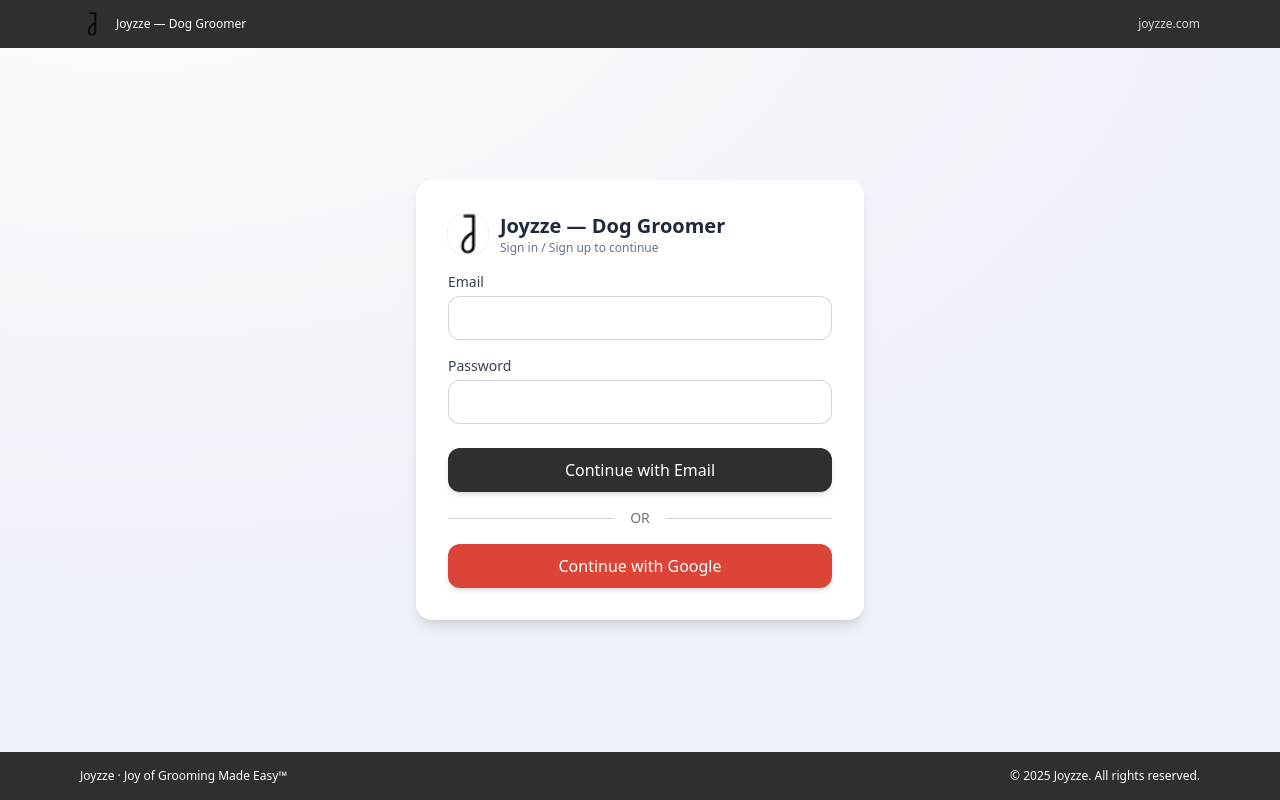
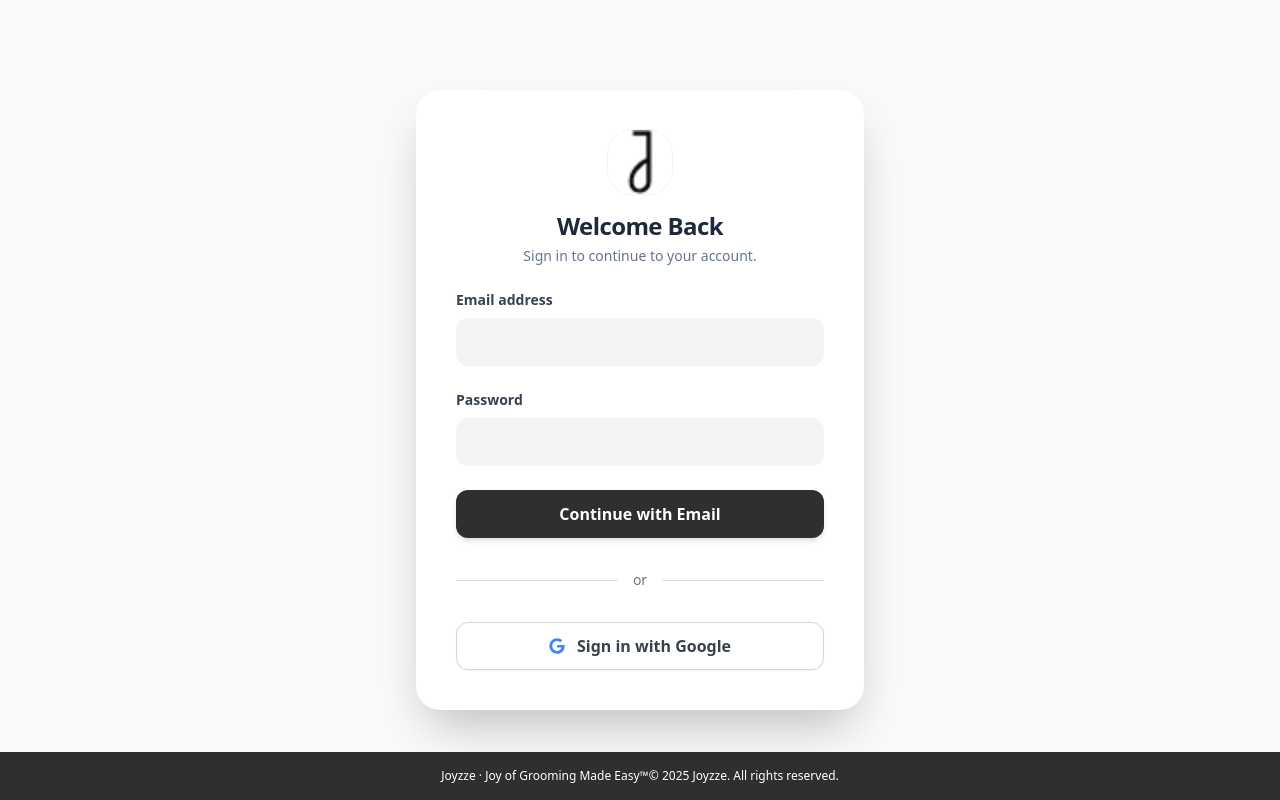
Before and after one commit to Rehan111-555/Groom-dog, a Next.js app: page /signin in a window 1280 px wide. Built offline with nearby package versions, Linux system fonts and the light colour scheme.

Commit message:
Update page.jsx

```diff
--- a/app/signin/page.jsx
+++ b/app/signin/page.jsx
@@ -3,10 +3,11 @@
 import { useState } from 'react';
 import { signIn } from 'next-auth/react';
 import { useRouter } from 'next/navigation';
+import { FaGoogle, FaSpinner } from 'react-icons/fa'; // Make sure to install react-icons: npm install react-icons
 
-// Brand color for header/footer + button
 const BRAND = {
   charcoal: '#2f2f31',
+  blue: '#4285F4',
 };
 
 export default function SignInPage() {
@@ -45,109 +46,80 @@
   }
 
   return (
-    <main className="min-h-screen flex flex-col bg-[radial-gradient(1200px_700px_at_10%_-10%,#ffffff_0%,#f6f7fb_45%,#eef2f9_100%)]">
-      {/* Top bar */}
-      <header className="w-full text-xs text-white" style={{ backgroundColor: BRAND.charcoal }}>
-        <div className="max-w-6xl mx-auto px-4 py-3 flex items-center justify-between">
-          <div className="flex items-center gap-3">
-            {/* Keeping logo for brand consistency */}
-            <img src="/dog-5.png" width={24} height={24} alt="Joyzze" className="rounded" />
-            <span>Joyzze — Dog Groomer</span>
-          </div>
-          <a href="https://joyzze.com" className="opacity-80 hover:opacity-100">joyzze.com</a>
-        </div>
-      </header>
+    <main className="min-h-screen flex flex-col items-center justify-center p-4 bg-gray-50 font-sans">
 
-      {/* Main content area - Centered */}
-      <div className="flex-1 flex items-center justify-center p-4"> {/* Added flex, items-center, justify-center, p-4 */}
-        <div className="max-w-md w-full"> {/* Adjusted max-w to make it narrower */}
-          {/* Left: Sign-in card (now centered) */}
-          <section className="bg-white rounded-2xl shadow-lg p-6 md:p-8">
-            <div className="flex items-center gap-3 mb-4">
+      {/* Centered Sign-in card */}
+      <section className="max-w-md w-full bg-white rounded-3xl shadow-2xl p-8 md:p-10 transform transition-transform duration-500 ease-in-out hover:scale-[1.01]">
+        <div className="flex flex-col items-center gap-4 mb-6 text-center">
           <img
             src="/dog-5.png"
             alt="Joyzze logo"
-                className="w-10 h-10 rounded-2xl object-cover bg-white ring-1 ring-black/5"
+            className="w-16 h-16 rounded-3xl object-cover ring-1 ring-black/5"
           />
           <div>
-                <h1 className="text-xl font-semibold text-slate-800">Joyzze — Dog Groomer</h1>
-                <p className="text-xs text-slate-500">Sign in / Sign up to continue</p>
+            <h1 className="text-2xl font-bold text-slate-800 tracking-tight">Welcome Back</h1>
+            <p className="text-sm text-slate-500 mt-1">Sign in to continue to your account.</p>
           </div>
         </div>
 
         {/* Email and Password Form */}
-            <form onSubmit={handleCredentials} className="mb-4">
-              <div className="mb-4">
-                <label htmlFor="email" className="block text-sm font-medium text-gray-700 mb-1">Email</label>
+        <form onSubmit={handleCredentials} className="space-y-6">
+          <div>
+            <label htmlFor="email" className="block text-sm font-semibold text-gray-700 mb-2">Email address</label>
             <input
               id="email"
               type="email"
               value={email}
               onChange={(e) => setEmail(e.target.value)}
-                  className="w-full h-11 rounded-xl px-4 ring-1 ring-inset ring-gray-300 focus:ring-2 focus:ring-inset focus:ring-blue-600"
+              className="w-full h-12 rounded-xl px-4 text-sm bg-gray-100 border-2 border-transparent focus:border-blue-500 focus:outline-none transition-all duration-300"
               required
             />
           </div>
-              <div className="mb-6">
-                <label htmlFor="password" className="block text-sm font-medium text-gray-700 mb-1">Password</label>
+          <div>
+            <label htmlFor="password" className="block text-sm font-semibold text-gray-700 mb-2">Password</label>
             <input
               id="password"
               type="password"
               value={password}
               onChange={(e) => setPassword(e.target.value)}
-                  className="w-full h-11 rounded-xl px-4 ring-1 ring-inset ring-gray-300 focus:ring-2 focus:ring-inset focus:ring-blue-600"
+              className="w-full h-12 rounded-xl px-4 text-sm bg-gray-100 border-2 border-transparent focus:border-blue-500 focus:outline-none transition-all duration-300"
               required
             />
           </div>
           <button
             type="submit"
-                className="w-full h-11 rounded-xl text-white font-medium shadow-md hover:shadow-lg transition disabled:opacity-70"
+            className="w-full h-12 rounded-xl text-white font-semibold shadow-md hover:shadow-lg transition disabled:opacity-70 disabled:cursor-not-allowed flex items-center justify-center"
             style={{ backgroundColor: BRAND.charcoal }}
             disabled={loading}
           >
-                {loading ? 'Connecting…' : 'Continue with Email'}
+            {loading ? <FaSpinner className="animate-spin" /> : 'Continue with Email'}
           </button>
         </form>
 
         {/* Separator */}
-            <div className="my-4 flex items-center before:flex-1 before:border-t before:border-gray-300 before:content-[''] after:flex-1 after:border-t after:border-gray-300 after:content-['']">
-              <p className="mx-4 text-center text-sm text-gray-500">OR</p>
+        <div className="my-8 flex items-center before:flex-1 before:border-t before:border-gray-300 before:content-[''] after:flex-1 after:border-t after:border-gray-300 after:content-['']">
+          <p className="mx-4 text-center text-sm text-gray-500">or</p>
         </div>
 
         {/* Google Sign-in Button */}
         <button
-              className="w-full h-11 rounded-xl text-white font-medium shadow-md hover:shadow-lg transition disabled:opacity-70"
-              style={{ backgroundColor: '#DB4437' }} // Google red
+          className="w-full h-12 rounded-xl text-gray-700 bg-white border border-gray-300 font-semibold shadow-sm hover:bg-gray-50 transition disabled:opacity-70 disabled:cursor-not-allowed flex items-center justify-center gap-3"
           onClick={handleGoogle}
           disabled={loading}
         >
-              {loading ? 'Connecting…' : 'Continue with Google'}
+          <FaGoogle style={{ color: BRAND.blue }} />
+          {loading ? <FaSpinner className="animate-spin" /> : 'Sign in with Google'}
         </button>
-
-            {/* Removed the 'First-time users...' text as it's less relevant without pictures */}
-            {/* If you wish to keep it, uncomment the <p> tag below */}
-            {/* <p className="mt-4 text-xs text-slate-500">
-              First-time users are created automatically after Google confirms your account.
-            </p> */}
-
-            {/* Removed the 2x2 sample images div */}
 
       </section>
 
-          {/* Removed the entire Right: hero image section */}
-
-        </div>
-      </div>
-
       {/* Footer pinned to bottom */}
       <footer
-        className="w-full text-xs text-white mt-auto"
+        className="fixed bottom-0 w-full text-xs text-white p-4 text-center"
         style={{ backgroundColor: BRAND.charcoal }}
       >
-        <div className="max-w-6xl mx-auto px-4 py-4 flex items-center justify-between">
         <span>Joyzze · Joy of Grooming Made Easy™</span>
         <span>© {new Date().getFullYear()} Joyzze. All rights reserved.</span>
-        </div>
       </footer>
     </main>
   );
```
Lines whose indentation alone changed are shown as unchanged.
